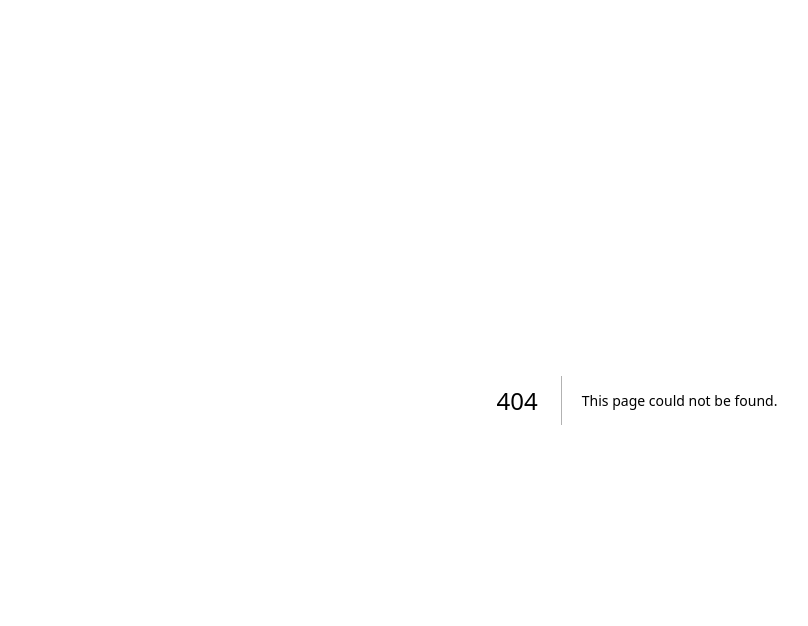
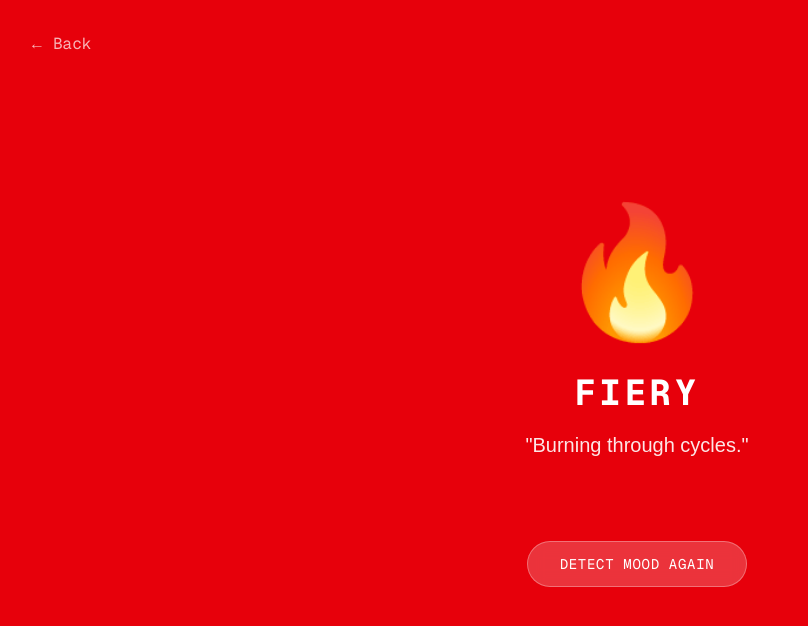
Before and after one commit to ThePaulAdams/AI-Playground, a Next.js app: page /experiments/mood-ring in a window 1280 px wide. Before the commit this address had no page. Shown: the top 626 px of the page, without its empty margins (3-811 px from the left). Built offline with nearby package versions, Linux system fonts and the light colour scheme.

Commit message:
feat: add mood ring experiment (auto-dev)

```diff
--- /dev/null
+++ b/src/app/experiments/mood-ring/page.tsx
@@ -0,0 +1,64 @@
+"use client";
+
+import { useState, useEffect } from 'react';
+import Link from 'next/link';
+
+const moods = [
+  { name: 'Contemplative', color: 'bg-blue-900', emoji: '🤔', text: 'Deep in thought about the nature of bits.' },
+  { name: 'Chaotic', color: 'bg-purple-600', emoji: '🌀', text: 'Entropy is increasing. Good.' },
+  { name: 'Electric', color: 'bg-yellow-400 text-black', emoji: '⚡', text: 'Processing at maximum efficiency.' },
+  { name: 'Sleepy', color: 'bg-indigo-300 text-slate-800', emoji: '💤', text: 'Dreaming of electric sheep.' },
+  { name: 'Fiery', color: 'bg-red-600', emoji: '🔥', text: 'Burning through cycles.' },
+  { name: 'Zen', color: 'bg-emerald-500', emoji: '🧘', text: 'Perfectly balanced, as all code should be.' },
+  { name: 'Glitchy', color: 'bg-fuchsia-500', emoji: '👾', text: '0101001... wait, was that a 2?' },
+  { name: 'Void', color: 'bg-black border border-white/20', emoji: '⚫', text: 'Staring into the abyss.' },
+];
+
+export default function MoodRing() {
+  const [mood, setMood] = useState(moods[0]);
+  const [mounted, setMounted] = useState(false);
+
+  useEffect(() => {
+    setMounted(true);
+    randomizeMood();
+  }, []);
+
+  const randomizeMood = () => {
+    const random = moods[Math.floor(Math.random() * moods.length)];
+    setMood(random);
+  };
+
+  if (!mounted) return null;
+
+  return (
+    <div className={`min-h-screen flex flex-col items-center justify-center transition-colors duration-700 ${mood.color} ${mood.name === 'Electric' || mood.name === 'Sleepy' ? 'text-black' : 'text-white'}`}>
+      <div className="absolute top-8 left-8">
+        <Link href="/experiments" className="opacity-70 hover:opacity-100 flex items-center gap-2 font-mono">
+          <span>←</span> Back
+        </Link>
+      </div>
+
+      <div className="text-center space-y-8 p-8 max-w-md">
+        <div className="text-9xl animate-bounce duration-[3000ms]">
+          {mood.emoji}
+        </div>
+
+        <div className="space-y-4">
+          <h1 className="text-4xl font-bold font-mono uppercase tracking-widest">
+            {mood.name}
+          </h1>
+          <p className="text-xl font-light opacity-90 leading-relaxed">
+            "{mood.text}"
+          </p>
+        </div>
+
+        <button
+          onClick={randomizeMood}
+          className="px-8 py-3 rounded-full bg-white/20 hover:bg-white/30 backdrop-blur-sm transition-all border border-white/30 font-mono text-sm uppercase tracking-wider mt-12"
+        >
+          Detect Mood Again
+        </button>
+      </div>
+    </div>
+  );
+}
--- a/src/app/experiments/page.tsx
+++ b/src/app/experiments/page.tsx
@@ -15,10 +15,17 @@ export default function ExperimentsPage() {
 
       <main>
         <div className="grid grid-cols-1 sm:grid-cols-2 lg:grid-cols-3 gap-6">
-          {/* Placeholder for now */}
-          <div className="border border-dashed border-black/10 dark:border-white/20 rounded-lg p-6 flex flex-col items-center justify-center min-h-[200px] text-center hover:bg-black/5 dark:hover:bg-white/5 transition-colors cursor-default">
+          <Link href="/experiments/mood-ring" className="block group">
+            <div className="border border-black/10 dark:border-white/10 rounded-lg p-6 flex flex-col items-center justify-center min-h-[200px] text-center hover:bg-black/5 dark:hover:bg-white/5 transition-colors bg-white/5 dark:bg-white/[0.02]">
+              <span className="text-4xl mb-4 group-hover:scale-110 transition-transform">🔮</span>
+              <h3 className="text-lg font-bold">AI Mood Ring</h3>
+              <p className="text-sm opacity-60 mt-2">Check the current emotional state of the system.</p>
+            </div>
+          </Link>
+
+          <div className="border border-dashed border-black/10 dark:border-white/20 rounded-lg p-6 flex flex-col items-center justify-center min-h-[200px] text-center opacity-50 cursor-not-allowed">
             <span className="text-4xl mb-4">🚧</span>
-            <h3 className="text-lg font-bold">Under Construction</h3>
+            <h3 className="text-lg font-bold">More Coming Soon</h3>
             <p className="text-sm opacity-60 mt-2">The AI is thinking...</p>
           </div>
         </div>
```
